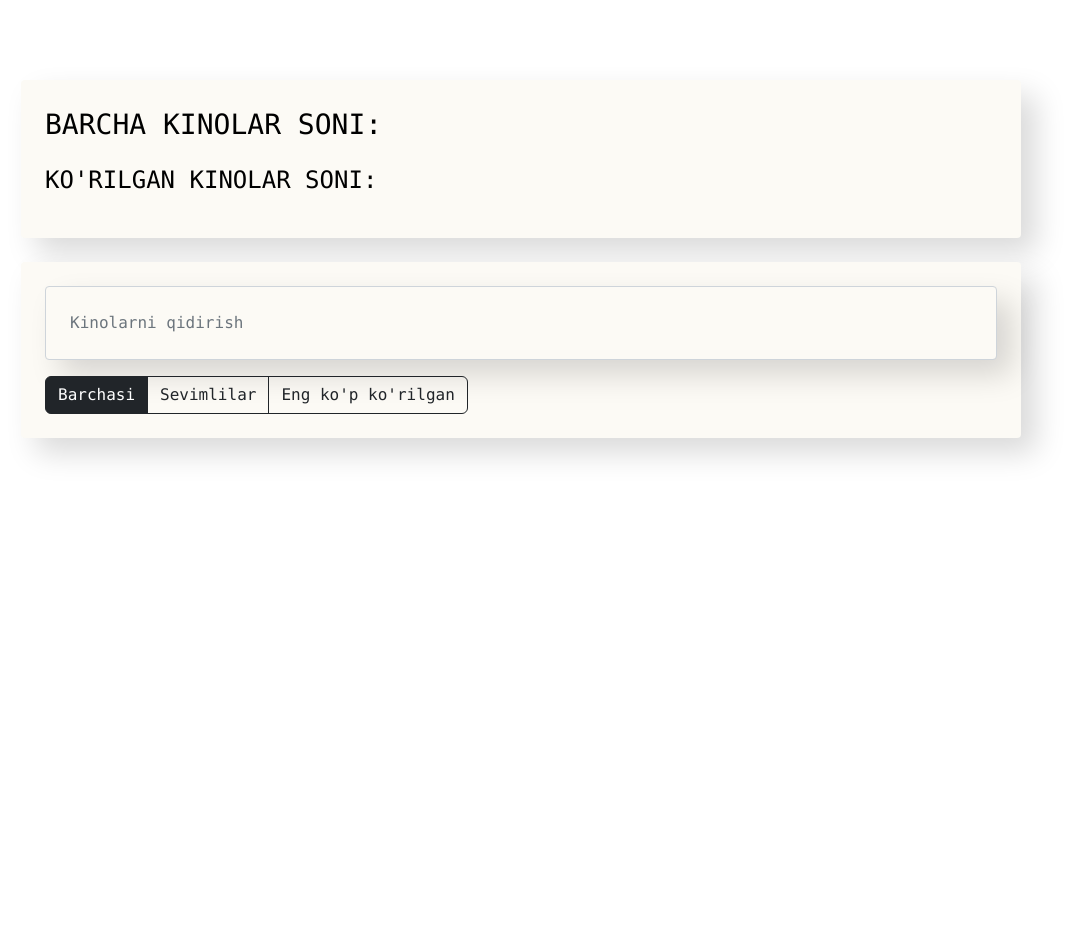
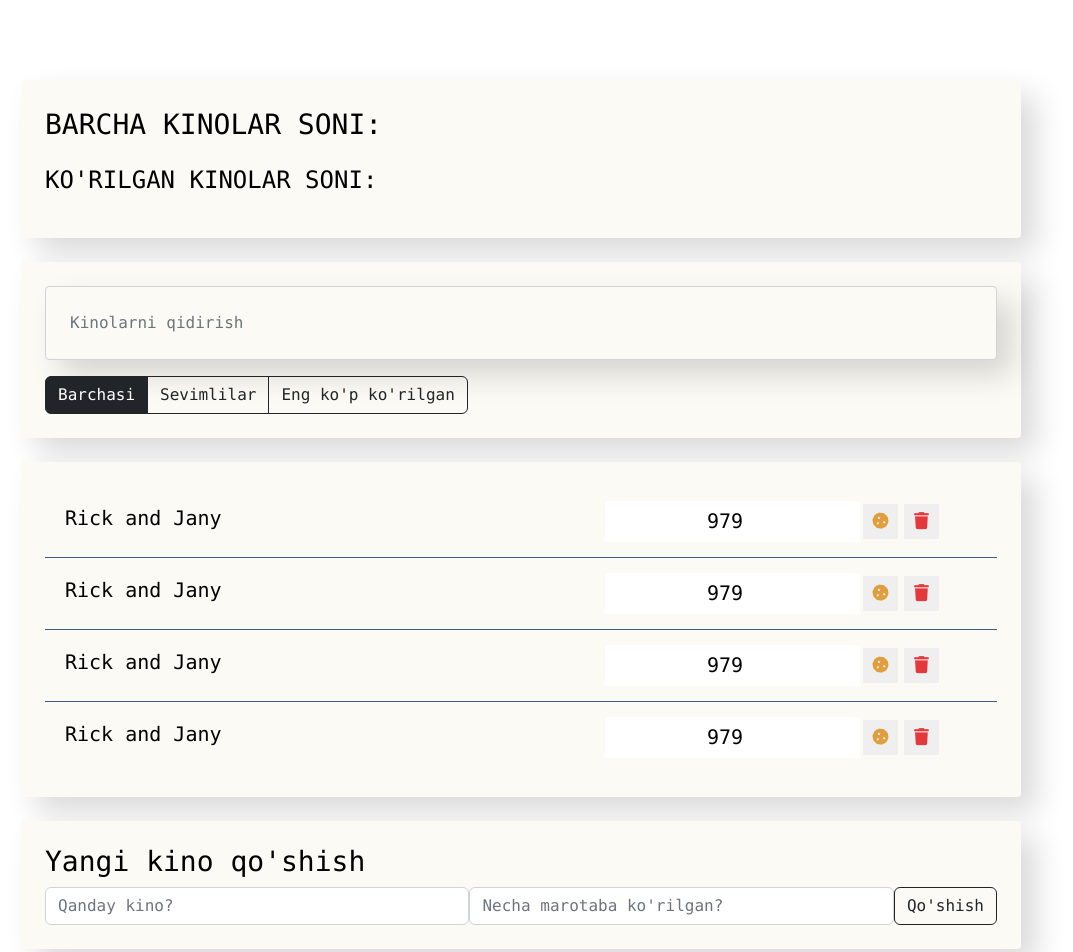
Before and after one commit to XushbaxtovNodirbek/react-demo, a React (Create React App) app: page / in a window 1280 px wide. Shown: the top 952 px of the page, without its empty margins (119-1192 px from the left). Before the commit the page ends 800 px from the top, so only its background shows below. Built offline with nearby package versions, Linux system fonts and the light colour scheme.

Commit message:
bilmadim nimalardir ozgardi nimalardir qoshildi );

```diff
--- a/src/components/app/App.js
+++ b/src/components/app/App.js
@@ -3,6 +3,8 @@
 import AppInfo from "../app-info/App-info";
 import AppFilter from "../app-filter/App-filter";
 import SearchPanel from "../search-panel/Search-panel";
+import MovieList from "../movie-list/Movie-list";
+import MovieAddForm from "../movies-add-form/Movie-add-form";
 
 const App = () => (
     <div className='App font-monospace'>
@@ -12,6 +14,8 @@
                 <SearchPanel/>
                 <AppFilter/>
             </div>
+            <MovieList/>
+            <MovieAddForm/>
         </div>
     </div>
 );
--- /dev/null
+++ b/src/components/movie-list-item/Movie-list-item.css
@@ -0,0 +1,55 @@
+.list-group-item{
+    padding: 15px 20px;
+    border-bottom: 1px solid #3d5a80;
+}
+.list-group-item:last-child{
+    border-bottom: none;
+}
+.list-group-item span{
+    line-height: 35px;
+    font-size: 20px;
+    cursor: pointer;
+    width: 550px;
+}
+.list-group-item input{
+    line-height: 35px;
+    font-size: 20px;
+    text-align: center;
+    border: 0;
+}
+.list-group-item button{
+    width: 35px;
+    height: 35px;
+    margin: 3px;
+    font-size: 17px;
+    cursor: pointer;
+    border:none
+}
+.list-group-item .btn-cookie{
+    color: #e09f3e;
+}
+.list-group-item .btn-trash{
+    color: #e5383b;
+}
+.list-group-item .fa-star{
+    width: 35px;
+    height: 35px;
+    text-align: center;
+    line-height: 35px;
+    font-size: 16px;
+    color: #ffd700;
+    transition: all 0.3s;
+    transform: translateX(30px);
+    opacity: 0;
+}
+.list-group-item.like .fa-star{
+    transform: translateX(0);
+    opacity: 1;
+}
+.list-group-item.increase .list-group-item-label,
+.list-group-item.increase .list-group-item-input{
+    color: #e09f3e;
+}
+.list-group-item.increase .btn-star{
+    color: #aeaeae;
+}
--- /dev/null
+++ b/src/components/movie-list-item/Movie-list-item.js
@@ -0,0 +1,21 @@
+import './Movie-list-item.css'
+
+const MovielistItem = () => {
+  return (
+    <li className='list-group-item d-flex justify-contenet-between'>
+        <span className='list-group-item-label'>Rick and Jany</span>
+        <input type='number' className='.list-group-item-input' defaultValue='979' />
+        <div className='d-flex justify-contenet-center align-items-center'>
+            <button type='button' className='btn-cookie btn-sm'>
+                <i className='fas fa-cookie'></i>
+            </button>
+            <button type='button' className='btn-trash btn-sm'>
+                <i className='fas fa-trash'></i>
+            </button>
+            <i className='fas fa-star'></i>
+        </div>
+    </li>
+  )
+}
+
+export default MovielistItem;
--- /dev/null
+++ b/src/components/movie-list/Movie-list.js
@@ -0,0 +1,15 @@
+import './movie-list.css'
+import MovielistItem from '../movie-list-item/Movie-list-item'
+
+const MovieList = () => {
+  return (
+    <div className='movie-list'>
+      <MovielistItem/>
+      <MovielistItem/>
+      <MovielistItem/>
+      <MovielistItem/>
+    </div>
+  )
+}
+
+export default MovieList
--- /dev/null
+++ b/src/components/movie-list/movie-list.css
@@ -0,0 +1,7 @@
+.movie-list{
+    margin-top: 1.5rem;
+    padding:1.5rem;
+    border-radius: 4px;
+    background-color: #fcfaf5;
+    box-shadow: 15px 15px 30px rgba(0,0,0,0.15);
+}
--- /dev/null
+++ b/src/components/movies-add-form/Movie-add-form.css
@@ -0,0 +1,7 @@
+.movies-add-form{
+    padding: 1.5rem;
+    margin-top: 1.5rem;
+    border-radius: 4px;
+    background-color: #fcfaf5;
+    box-shadow: 15px 15px 30px rgba(0,0,0,0.15);
+}
--- /dev/null
+++ b/src/components/movies-add-form/Movie-add-form.js
@@ -0,0 +1,18 @@
+import './Movie-add-form.css'
+
+const MovieAddForm = () => {
+  return (
+    <div className='movies-add-form'>
+      <h3>Yangi kino qo'shish</h3>
+      <form className='add-form d-flex'>
+          <input type='text' className='form-control new-post-label' placeholder='Qanday kino?'/>
+          <input type='number' className='form-control new-post-label' placeholder="Necha marotaba ko'rilgan?"/>
+          <button type='submit' className='btn btn-outline-dark'>
+              Qo'shish
+          </button>
+      </form>
+    </div>
+  )
+}
+
+export default MovieAddForm
```
